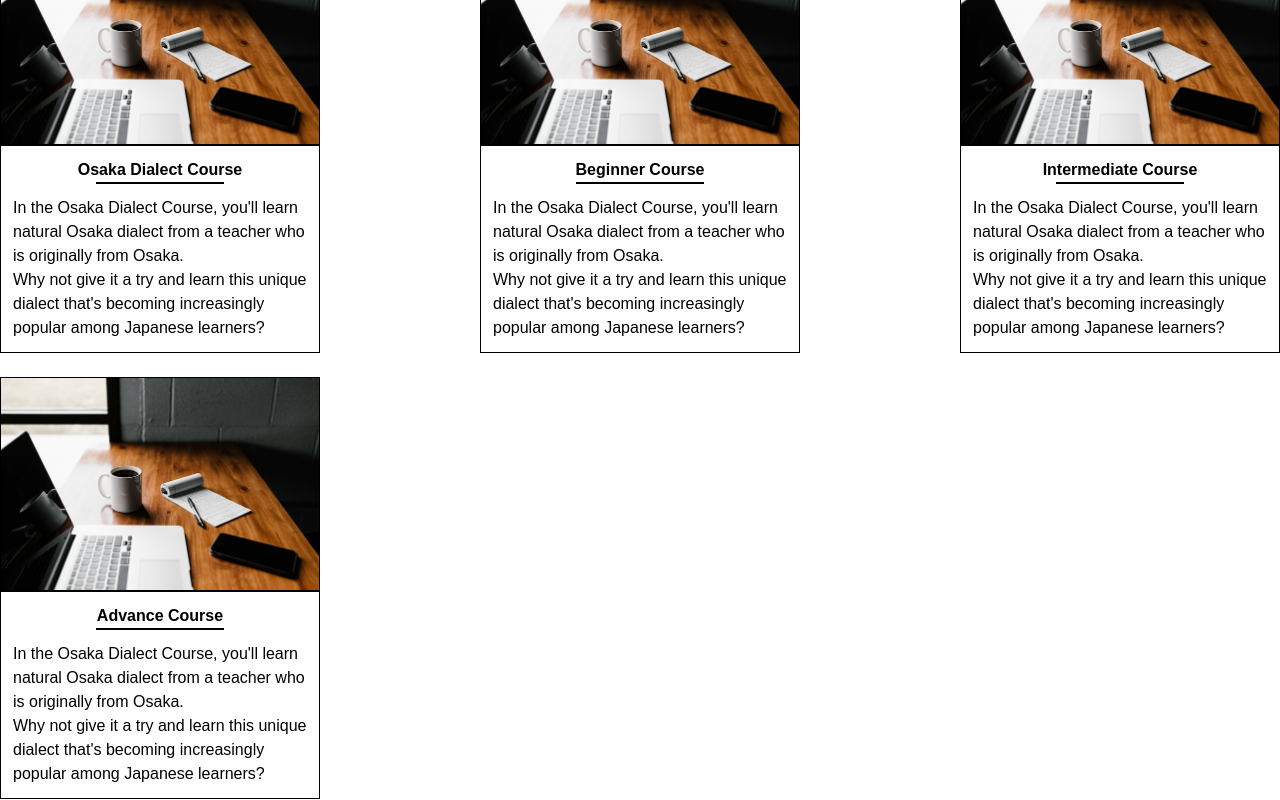
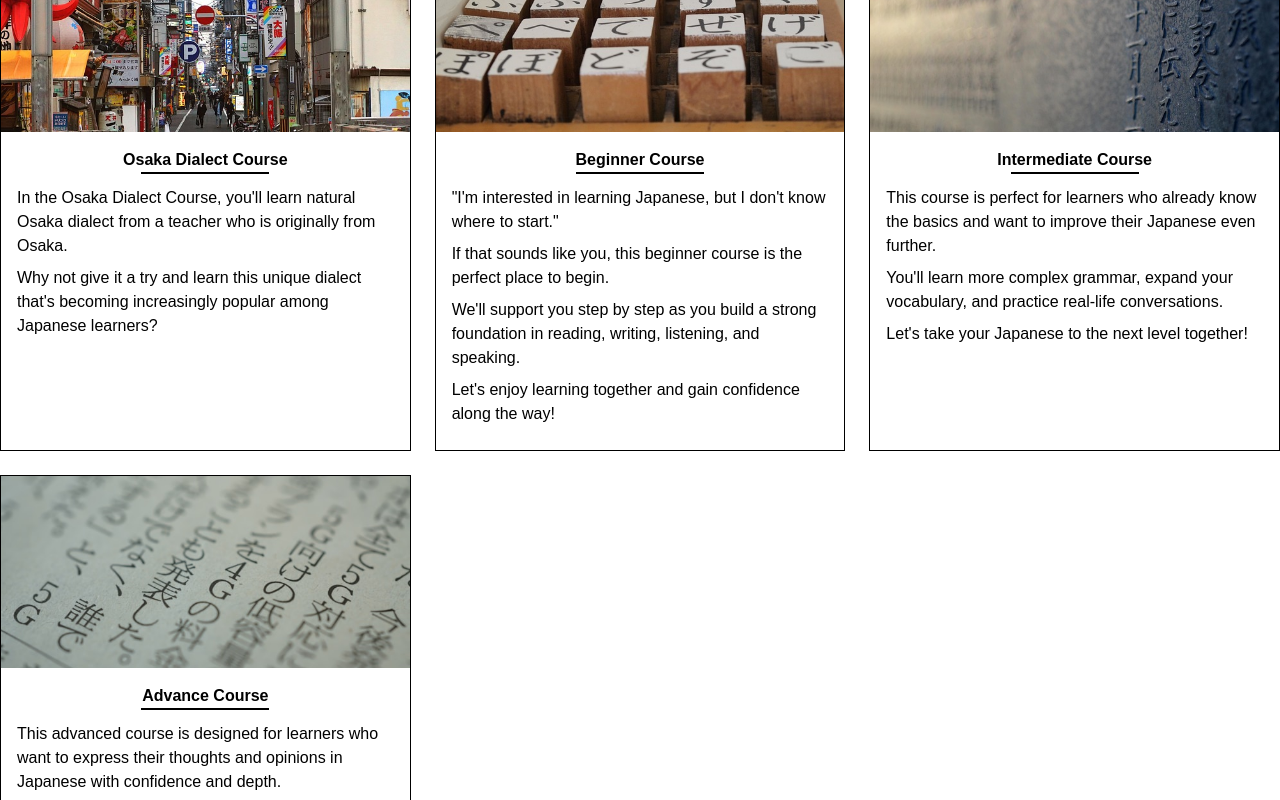
Before and after one commit to Yuto-A2/miki-jp, a Next.js app: page / in a window 1280 px wide. Shown: the part 2120-2920 px from the top of the page. Built offline with nearby package versions, Linux system fonts and the light colour scheme.

Commit message:
🎨 Chaged course.tsx

```diff
--- a/src/components/Course.tsx
+++ b/src/components/Course.tsx
@@ -1,73 +1,73 @@
+import Image from 'next/image';
 
 export default function Course() {
     return (
         <>
-            <h2 className="text-lg text-center mt-4 font-bold relative after:content-[''] after:block after:w-20 after:h-[2px]
-               after:bg-black after:mx-auto after:mt-1">Course</h2>
-            <div className="flex flex-col lg:flex-row justify-between m-4 gap-6 flex-wrap max-w-screen-xl mx-auto">
-                <div className="flex flex-col basis-full sm:basis-1/2 md:basis-1/3 lg:basis-1/4">
-                    <div>
-                        <img className="h-full w-full object-cover border border-black" src="/onlineClass.jpg" alt="" />
+            <h2 className="text-lg text-center mt-4 font-bold relative after:content-[''] after:block after:w-20 after:h-[2px] after:bg-black after:mx-auto after:mt-1">
+                Course
+            </h2>
+
+            <div className="mb-5 grid grid-cols-1 sm:grid-cols-2 md:grid-cols-3 gap-6 max-w-screen-xl mx-auto mt-6 items-stretch">
+                {/* Card */}
+                {[
+                    {
+                        title: 'Osaka Dialect Course',
+                        image: '/Osaka.jpg',
+                        paragraphs: [
+                            "In the Osaka Dialect Course, you'll learn natural Osaka dialect from a teacher who is originally from Osaka.",
+                            "Why not give it a try and learn this unique dialect that's becoming increasingly popular among Japanese learners?"
+                        ]
+                    },
+                    {
+                        title: 'Beginner Course',
+                        image: '/Hiragana.jpg',
+                        paragraphs: [
+                            `"I'm interested in learning Japanese, but I don't know where to start."`,
+                            "If that sounds like you, this beginner course is the perfect place to begin.",
+                            "We'll support you step by step as you build a strong foundation in reading, writing, listening, and speaking.",
+                            "Let's enjoy learning together and gain confidence along the way!"
+                        ]
+                    },
+                    {
+                        title: 'Intermediate Course',
+                        image: '/japan.jpg',
+                        paragraphs: [
+                            "This course is perfect for learners who already know the basics and want to improve their Japanese even further.",
+                            "You'll learn more complex grammar, expand your vocabulary, and practice real-life conversations.",
+                            "Let's take your Japanese to the next level together!"
+                        ]
+                    },
+                    {
+                        title: 'Advance Course',
+                        image: '/news.jpg',
+                        paragraphs: [
+                            "This advanced course is designed for learners who want to express their thoughts and opinions in Japanese with confidence and depth.",
+                            "Through news articles, essays, and discussions, you'll learn more sophisticated grammar and vocabulary.",
+                            "Take your Japanese to a near-native level and speak with fluency and nuance."
+                        ]
+                    }
+                ].map((course, i) => (
+                    <div key={i} className="flex flex-col h-full border border-black">
+                        <div className="h-48 w-full">
+                            <Image
+                                src={course.image}
+                                alt={course.title}
+                                className="h-full w-full object-cover"
+                                width={300}
+                                height={200}
+                            />
+                        </div>
+                        <div className="p-4 flex flex-col flex-1">
+                            <h3 className="text-center font-bold mb-3 relative after:content-[''] after:block after:w-32 after:h-[2px] after:bg-black after:mx-auto">
+                                {course.title}
+                            </h3>
+                            {course.paragraphs.map((text, idx) => (
+                                <p key={idx} className="mb-2">{text}</p>
+                            ))}
+                        </div>
                     </div>
-                    <div className="border border-black p-3">
-                        <h3 className="text-center font-bold mb-3 relative after:content-[''] after:block after:w-32 after:h-[2px] after:bg-black after:mx-auto">Osaka Dialect Course</h3>
-                        <p>
-                            In the Osaka Dialect Course, you'll learn natural Osaka dialect from a teacher who is originally from Osaka.
-                        </p>
-                        <p>
-                            Why not give it a try and learn this unique dialect that&#39;s becoming increasingly popular among Japanese learners?
-                        </p>
-                    </div>
-                </div>
-
-                <div className="flex flex-col basis-full sm:basis-1/2 md:basis-1/3 lg:basis-1/4">
-                    <div>
-                        <img className="h-full w-full object-cover border border-black" src="/onlineClass.jpg" alt="" />
-                    </div>
-                    <div className="border border-black p-3">
-                        <h3 className="text-center font-bold mb-3 relative after:content-[''] after:block after:w-32 after:h-[2px] after:bg-black after:mx-auto">Beginner Course</h3>
-                        <p>
-                            In the Osaka Dialect Course, you'll learn natural Osaka dialect from a teacher who is originally from Osaka.
-                        </p>
-                        <p>
-                            Why not give it a try and learn this unique dialect that&#39;s becoming increasingly popular among Japanese learners?
-                        </p>
-                    </div>
-                </div>
-
-
-                <div className="flex flex-col basis-full sm:basis-1/2 md:basis-1/3 lg:basis-1/4">
-                    <div>
-                        <img className="h-full w-full object-cover border border-black" src="/onlineClass.jpg" alt="" />
-                    </div>
-                    <div className="border border-black p-3">
-                        <h3 className="text-center font-bold mb-3 relative after:content-[''] after:block after:w-32 after:h-[2px] after:bg-black after:mx-auto">Intermediate Course</h3>
-                        <p>
-                            In the Osaka Dialect Course, you'll learn natural Osaka dialect from a teacher who is originally from Osaka.
-                        </p>
-                        <p>
-                            Why not give it a try and learn this unique dialect that&#39;s becoming increasingly popular among Japanese learners?
-                        </p>
-                    </div>
-                </div>
-
-
-                <div className="flex flex-col basis-full sm:basis-1/2 md:basis-1/3 lg:basis-1/4">
-                    <div>
-                        <img className="h-full w-full object-cover border border-black" src="/onlineClass.jpg" alt="" />
-                    </div>
-                    <div className="border border-black p-3">
-                        <h3 className="text-center font-bold mb-3 relative after:content-[''] after:block after:w-32 after:h-[2px] after:bg-black after:mx-auto">Advance Course</h3>
-                        <p>
-                            In the Osaka Dialect Course, you'll learn natural Osaka dialect from a teacher who is originally from Osaka.
-                        </p>
-                        <p>
-                            Why not give it a try and learn this unique dialect that&#39;s becoming increasingly popular among Japanese learners?
-                        </p>
-                    </div>
-                </div>
-
+                ))}
             </div>
         </>
-    )
+    );
 }
```
